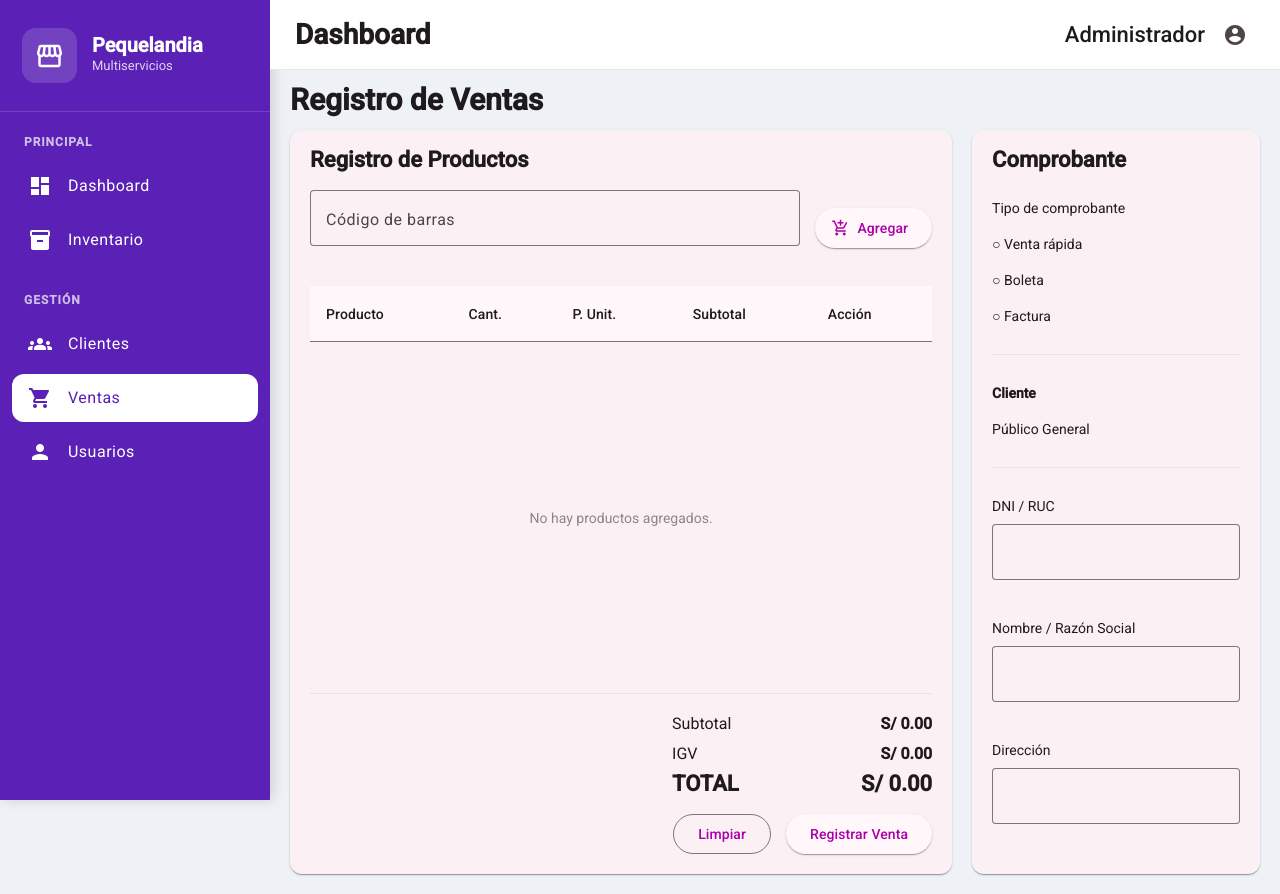
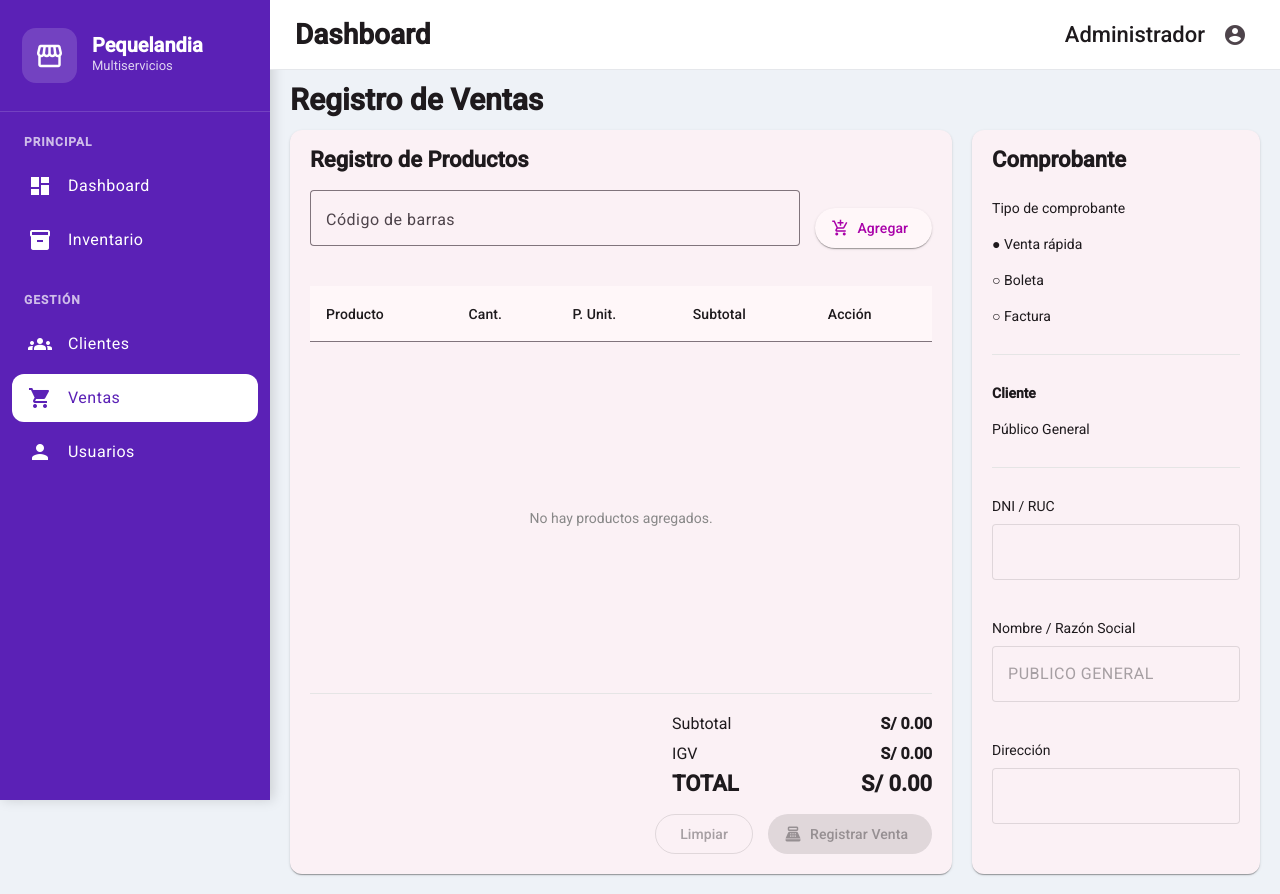
Before and after one commit to AnthonyS3bastian/stock-pequelandia, an Angular app in the folder frontend/: page /ventas in a window 1280 px wide. Built offline with nearby package versions, Linux system fonts and the light colour scheme.

Commit message:
[FEATURE] Conectar registro de ventas desde Angular con Laravel

```diff
--- a/frontend/src/app/features/ventas/pages/ventas/ventas.html
+++ b/frontend/src/app/features/ventas/pages/ventas/ventas.html
@@ -34,6 +34,7 @@
                         matInput
                         placeholder="Escanee o escriba el código"
                         [(ngModel)]="codigoBarras"
+                        [disabled]="registrando"
                         (keyup.enter)="agregarProducto()">
 
                 </mat-form-field>
@@ -41,6 +42,7 @@
                 <button
                     mat-raised-button
                     color="primary"
+                    [disabled]="registrando"
                     (click)="agregarProducto()">
 
                     <mat-icon>
@@ -66,12 +68,20 @@
 
                 <ng-container matColumnDef="producto">
 
-                    <th mat-header-cell *matHeaderCellDef>
+                    <th
+                        mat-header-cell
+                        *matHeaderCellDef>
+
                         Producto
+
                     </th>
 
-                    <td mat-cell *matCellDef="let elemento">
+                    <td
+                        mat-cell
+                        *matCellDef="let elemento">
+
                         {{ elemento.producto }}
+
                     </td>
 
                 </ng-container>
@@ -80,14 +90,21 @@
 
                 <ng-container matColumnDef="cantidad">
 
-                    <th mat-header-cell *matHeaderCellDef>
+                    <th
+                        mat-header-cell
+                        *matHeaderCellDef>
+
                         Cant.
+
                     </th>
 
-                    <td mat-cell *matCellDef="let elemento">
+                    <td
+                        mat-cell
+                        *matCellDef="let elemento">
 
                         <button
                             mat-icon-button
+                            [disabled]="registrando"
                             (click)="disminuirCantidad(elemento)">
 
                             <mat-icon>
@@ -100,6 +117,7 @@
 
                         <button
                             mat-icon-button
+                            [disabled]="registrando"
                             (click)="aumentarCantidad(elemento)">
 
                             <mat-icon>
@@ -116,12 +134,21 @@
 
                 <ng-container matColumnDef="precio">
 
-                    <th mat-header-cell *matHeaderCellDef>
+                    <th
+                        mat-header-cell
+                        *matHeaderCellDef>
+
                         P. Unit.
+
                     </th>
 
-                    <td mat-cell *matCellDef="let elemento">
-                        S/ {{ elemento.precio | number:'1.2-2' }}
+                    <td
+                        mat-cell
+                        *matCellDef="let elemento">
+
+                        S/
+                        {{ elemento.precio | number:'1.2-2' }}
+
                     </td>
 
                 </ng-container>
@@ -130,12 +157,21 @@
 
                 <ng-container matColumnDef="subtotal">
 
-                    <th mat-header-cell *matHeaderCellDef>
+                    <th
+                        mat-header-cell
+                        *matHeaderCellDef>
+
                         Subtotal
+
                     </th>
 
-                    <td mat-cell *matCellDef="let elemento">
-                        S/ {{ elemento.subtotal | number:'1.2-2' }}
+                    <td
+                        mat-cell
+                        *matCellDef="let elemento">
+
+                        S/
+                        {{ elemento.subtotal | number:'1.2-2' }}
+
                     </td>
 
                 </ng-container>
@@ -144,15 +180,22 @@
 
                 <ng-container matColumnDef="acciones">
 
-                    <th mat-header-cell *matHeaderCellDef>
+                    <th
+                        mat-header-cell
+                        *matHeaderCellDef>
+
                         Acción
+
                     </th>
 
-                    <td mat-cell *matCellDef="let elemento">
+                    <td
+                        mat-cell
+                        *matCellDef="let elemento">
 
                         <button
                             mat-icon-button
                             color="warn"
+                            [disabled]="registrando"
                             (click)="eliminarProducto(elemento)">
 
                             <mat-icon>
@@ -172,7 +215,10 @@
 
                 <tr
                     mat-row
-                    *matRowDef="let row; columns: displayedColumns;">
+                    *matRowDef="
+                        let row;
+                        columns: displayedColumns;
+                    ">
                 </tr>
 
             </table>
@@ -195,25 +241,40 @@
 
                     <div class="linea">
 
-                        <span>Subtotal</span>
+                        <span>
+                            Subtotal
+                        </span>
 
-                        <strong>S/ {{ subtotal | number:'1.2-2' }}</strong>
+                        <strong>
+                            S/
+                            {{ subtotal | number:'1.2-2' }}
+                        </strong>
 
                     </div>
 
                     <div class="linea">
 
-                        <span>IGV</span>
+                        <span>
+                            IGV
+                        </span>
 
-                        <strong>S/ {{ igv | number:'1.2-2' }}</strong>
+                        <strong>
+                            S/
+                            {{ igv | number:'1.2-2' }}
+                        </strong>
 
                     </div>
 
                     <div class="linea total">
 
-                        <span>TOTAL</span>
+                        <span>
+                            TOTAL
+                        </span>
 
-                        <strong>S/ {{ total | number:'1.2-2' }}</strong>
+                        <strong>
+                            S/
+                            {{ total | number:'1.2-2' }}
+                        </strong>
 
                     </div>
 
@@ -223,7 +284,12 @@
 
                     <button
                         mat-stroked-button
-                        color="warn">
+                        color="warn"
+                        [disabled]="
+                            ventas.length === 0 ||
+                            registrando
+                        "
+                        (click)="limpiarVenta()">
 
                         Limpiar
 
@@ -231,9 +297,22 @@
 
                     <button
                         mat-raised-button
-                        color="primary">
+                        color="primary"
+                        [disabled]="
+                            ventas.length === 0 ||
+                            registrando
+                        "
+                        (click)="registrarVenta()">
 
-                        Registrar Venta
+                        <mat-icon *ngIf="!registrando">
+                            point_of_sale
+                        </mat-icon>
+
+                        {{
+                            registrando
+                                ? 'Registrando...'
+                                : 'Registrar Venta'
+                        }}
 
                     </button>
 
@@ -257,43 +336,66 @@
                 Tipo de comprobante
             </p>
 
-            <p>○ Venta rápida</p>
+            <p>
+                ● Venta rápida
+            </p>
 
-            <p>○ Boleta</p>
+            <p>
+                ○ Boleta
+            </p>
 
-            <p>○ Factura</p>
+            <p>
+                ○ Factura
+            </p>
 
             <hr>
 
             <p>
-                <strong>Cliente</strong>
+                <strong>
+                    Cliente
+                </strong>
             </p>
 
-            <p>Público General</p>
+            <p>
+                Público General
+            </p>
 
             <hr>
 
-            <p>DNI / RUC</p>
+            <p>
+                DNI / RUC
+            </p>
 
             <mat-form-field appearance="outline">
 
-                <input matInput>
+                <input
+                    matInput
+                    disabled>
 
             </mat-form-field>
 
-            <p>Nombre / Razón Social</p>
+            <p>
+                Nombre / Razón Social
+            </p>
 
             <mat-form-field appearance="outline">
 
-                <input matInput>
+                <input
+                    matInput
+                    value="PUBLICO GENERAL"
+                    disabled>
 
             </mat-form-field>
 
-            <p>Dirección</p>
+            <p>
+                Dirección
+            </p>
 
             <mat-form-field appearance="outline">
 
-                <input matInput>
+                <input
+                    matInput
+                    disabled>
 
             </mat-form-field>
 
--- a/frontend/src/app/features/ventas/pages/ventas/ventas.ts
+++ b/frontend/src/app/features/ventas/pages/ventas/ventas.ts
@@ -1,4 +1,9 @@
-import { ChangeDetectorRef, Component, inject } from '@angular/core';
+import {
+    ChangeDetectorRef,
+    Component,
+    inject
+} from '@angular/core';
+
 import { CommonModule } from '@angular/common';
 import { FormsModule } from '@angular/forms';
 
@@ -8,12 +13,16 @@ import { MatInputModule } from '@angular/material/input';
 import { MatButtonModule } from '@angular/material/button';
 import { MatIconModule } from '@angular/material/icon';
 import { MatTableModule } from '@angular/material/table';
+import { MatSnackBar, MatSnackBarModule } from '@angular/material/snack-bar';
 
 import { ProductoService } from '../../../inventario/services/producto';
+import { VentaService } from '../../services/ventas.service';
 
 @Component({
     selector: 'app-ventas',
+
     standalone: true,
+
     imports: [
         CommonModule,
         FormsModule,
@@ -22,14 +31,21 @@ import { ProductoService } from '../../../inventario/services/producto';
         MatInputModule,
         MatButtonModule,
         MatIconModule,
-        MatTableModule
+        MatTableModule,
+        MatSnackBarModule
     ],
+
     templateUrl: './ventas.html',
     styleUrl: './ventas.scss'
 })
 export class Ventas {
 
     private productoService = inject(ProductoService);
+
+    private ventaService = inject(VentaService);
+
+    private snackBar = inject(MatSnackBar);
+
     private cdr = inject(ChangeDetectorRef);
 
     displayedColumns: string[] = [
@@ -45,15 +61,21 @@ export class Ventas {
     codigoBarras = '';
 
     subtotal = 0;
+
     igv = 0;
+
     total = 0;
+
+    registrando = false;
 
     agregarProducto(): void {
 
         const codigo = this.codigoBarras.trim();
 
         if (!codigo) {
+
             return;
+
         }
 
         this.productoService.buscarPorCodigo(codigo).subscribe({
@@ -63,11 +85,23 @@ export class Ventas {
                 const producto = respuesta.data;
 
                 if (!producto) {
+
+                    this.mostrarMensaje(
+                        'Producto no encontrado.'
+                    );
+
+                    this.codigoBarras = '';
+
                     return;
+
                 }
 
                 const existente = this.ventas.find(
-                    x => x.id_producto === producto.id_producto
+
+                    item =>
+                        item.id_producto ===
+                        producto.id_producto
+
                 );
 
                 if (existente) {
@@ -82,15 +116,23 @@ export class Ventas {
 
                     this.ventas.push({
 
-                        id_producto: producto.id_producto,
+                        id_producto:
+                            producto.id_producto,
 
-                        producto: producto.nombre_producto,
+                        producto:
+                            producto.nombre_producto,
 
                         cantidad: 1,
 
-                        precio: Number(producto.precio_producto),
+                        precio:
+                            Number(
+                                producto.precio_producto
+                            ),
 
-                        subtotal: Number(producto.precio_producto)
+                        subtotal:
+                            Number(
+                                producto.precio_producto
+                            )
 
                     });
 
@@ -106,9 +148,13 @@ export class Ventas {
 
             },
 
-            error: () => {
+            error: (error: any) => {
 
-                alert('Producto no encontrado.');
+                const mensaje =
+                    error?.error?.mensaje ??
+                    'Producto no encontrado.';
+
+                this.mostrarMensaje(mensaje);
 
                 this.codigoBarras = '';
 
@@ -160,7 +206,9 @@ export class Ventas {
 
         this.ventas = this.ventas.filter(
 
-            item => item.id_producto !== producto.id_producto
+            item =>
+                item.id_producto !==
+                producto.id_producto
 
         );
 
@@ -168,11 +216,105 @@ export class Ventas {
 
     }
 
+    limpiarVenta(): void {
+
+        if (this.registrando) {
+
+            return;
+
+        }
+
+        this.ventas = [];
+
+        this.codigoBarras = '';
+
+        this.calcularTotales();
+
+    }
+
+    registrarVenta(): void {
+
+        if (this.registrando) {
+
+            return;
+
+        }
+
+        if (this.ventas.length === 0) {
+
+            this.mostrarMensaje(
+                'Debe agregar al menos un producto.'
+            );
+
+            return;
+
+        }
+
+        const datos = {
+
+            detalles: this.ventas.map(
+
+                producto => ({
+
+                    id_producto:
+                        producto.id_producto,
+
+                    cantidad:
+                        producto.cantidad
+
+                })
+
+            )
+
+        };
+
+        this.registrando = true;
+
+        this.ventaService.registrar(datos).subscribe({
+
+            next: (respuesta) => {
+
+                this.registrando = false;
+
+                this.mostrarMensaje(
+
+                    respuesta.mensaje ||
+                    'Venta registrada correctamente.'
+
+                );
+
+                this.limpiarVenta();
+
+                this.cdr.detectChanges();
+
+            },
+
+            error: (error: any) => {
+
+                this.registrando = false;
+
+                const mensaje =
+                    error?.error?.mensaje ??
+                    error?.error?.message ??
+                    'No se pudo completar la venta. Intente nuevamente.';
+
+                this.mostrarMensaje(mensaje);
+
+                this.cdr.detectChanges();
+
+            }
+
+        });
+
+    }
+
     calcularTotales(): void {
 
         this.subtotal = this.ventas.reduce(
 
-            (total, item) => total + Number(item.subtotal),
+            (total, item) =>
+                total +
+                Number(item.subtotal),
 
             0
 
@@ -184,4 +326,24 @@ export class Ventas {
 
     }
 
+    private mostrarMensaje(
+        mensaje: string
+    ): void {
+
+        this.snackBar.open(
+
+            mensaje,
+
+            'Cerrar',
+
+            {
+                duration: 5000,
+                horizontalPosition: 'right',
+                verticalPosition: 'bottom'
+            }
+
+        );
+
+    }
+
 }
--- a/frontend/src/app/features/ventas/services/ventas.service.ts
+++ b/frontend/src/app/features/ventas/services/ventas.service.ts
@@ -1,27 +1,40 @@
 import { inject, Injectable } from '@angular/core';
 import { HttpClient } from '@angular/common/http';
-
 import { Observable } from 'rxjs';
 
 import { environment } from '../../../../environments/environment';
 
+export interface DetalleVentaRequest {
+    id_producto: number;
+    cantidad: number;
+}
+
+export interface RegistrarVentaRequest {
+    detalles: DetalleVentaRequest[];
+}
+
+export interface RegistrarVentaResponse {
+    ok: boolean;
+    mensaje: string;
+    venta: any;
+}
+
 @Injectable({
     providedIn: 'root'
 })
-export class VentasService {
+export class VentaService {
 
     private http = inject(HttpClient);
 
-    registrarVenta(productos: any[]): Observable<any> {
+    private apiUrl = `${environment.apiUrl}/ventas`;
 
-        return this.http.post(
+    registrar(
+        datos: RegistrarVentaRequest
+    ): Observable<RegistrarVentaResponse> {
 
-            `${environment.apiUrl}/ventas`,
-
-            {
-                productos
-            }
-
+        return this.http.post<RegistrarVentaResponse>(
+            this.apiUrl,
+            datos
         );
 
     }
```
